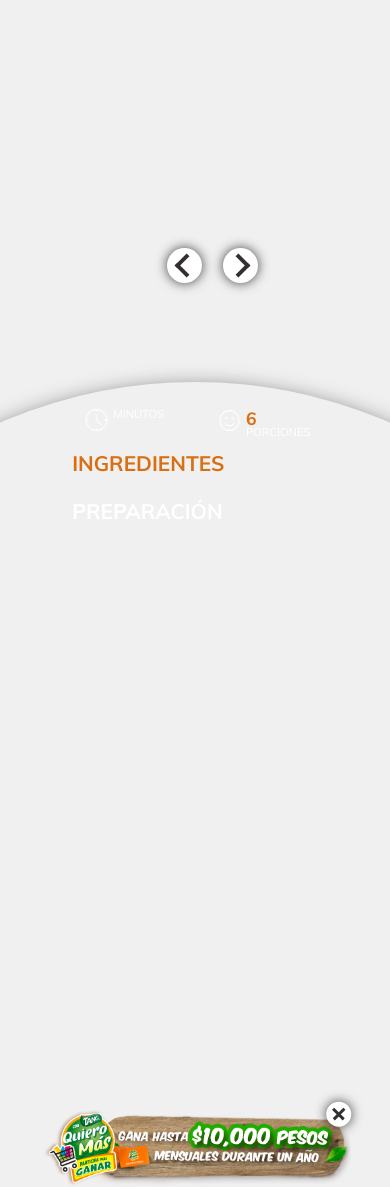
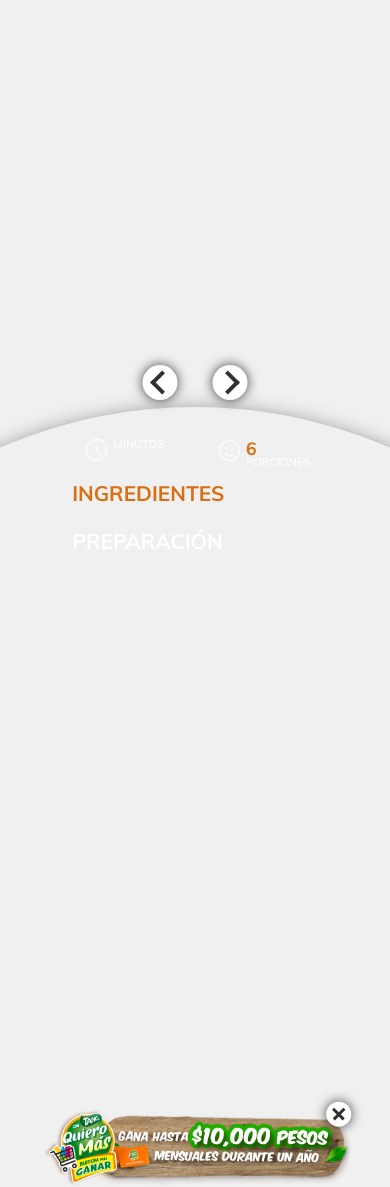
Before and after one commit to Alexbravo21/tangMexico, a PHP site: page /recetas/receta_int.php in a window 390 px wide. Shown: the part 226-1413 px from the top of the page. Run offline with PHP 8.4, Linux system fonts and the light colour scheme.

Commit message:
Corregidos errores de posicionamiento de flechas en home, recetas y sabores. Arreglado el bug donde no funcionaban los filtros

```diff
--- a/css/style.css
+++ b/css/style.css
@@ -93,6 +93,7 @@
   width: 35px;
   height: 35px;
   border-radius: 100px;
+  z-index: 10;
   cursor: pointer;
   -webkit-box-shadow: 0px 0px 12px 0px rgba(0, 0, 0, 0.75);
   box-shadow: 0px 0px 12px 0px rgba(0, 0, 0, 0.75);
@@ -171,6 +172,18 @@
           transform: translate(-80%, -100%) rotate(135deg);
 }
 
+@media (min-width: 770px) {
+  .izquierdo .home_flecha_cont.izquierda {
+    position: absolute;
+    top: 90%;
+    left: 50%;
+    -webkit-transform: translate(-80%, -100%);
+            transform: translate(-80%, -100%);
+    -webkit-transform: translate(-80%, -100%) rotate(135deg);
+            transform: translate(-80%, -100%) rotate(135deg);
+  }
+}
+
 .izquierdo .home_flecha_cont.derecha {
   position: absolute;
   top: 90%;
@@ -181,6 +194,18 @@
           transform: translate(80%, -100%) rotate(-45deg);
 }
 
+@media (min-width: 770px) {
+  .izquierdo .home_flecha_cont.derecha {
+    position: absolute;
+    top: 90%;
+    left: 50%;
+    -webkit-transform: translate(80%, -100%);
+            transform: translate(80%, -100%);
+    -webkit-transform: translate(80%, -100%) rotate(-45deg);
+            transform: translate(80%, -100%) rotate(-45deg);
+  }
+}
+
 .derecho {
   position: relative;
   display: inline-block;
@@ -200,7 +225,7 @@
 .derecho .plasta_circular {
   width: 250%;
   position: relative;
-  top: 5%;
+  top: 8%;
   left: 50%;
   -webkit-transform: translate(-50%, 0);
           transform: translate(-50%, 0);
@@ -341,6 +366,17 @@
 
 .derecho .home_flecha_cont.izquierda {
   position: absolute;
+  top: 3%;
+  left: 50%;
+  -webkit-transform: translate(-150%, 0);
+          transform: translate(-150%, 0);
+  -webkit-transform: translate(-150%, 0) rotate(135deg);
+          transform: translate(-150%, 0) rotate(135deg);
+}
+
+@media (min-width: 770px) {
+  .derecho .home_flecha_cont.izquierda {
+    position: absolute;
     top: 50%;
     left: 8%;
     -webkit-transform: translate(0, -80%);
@@ -348,7 +384,19 @@
     -webkit-transform: translate(0, -80%) rotate(-135deg);
             transform: translate(0, -80%) rotate(-135deg);
   }
-
+}
+
+.derecho .home_flecha_cont.derecha {
+  position: absolute;
+  top: 3%;
+  left: 50%;
+  -webkit-transform: translate(50%, 0);
+          transform: translate(50%, 0);
+  -webkit-transform: translate(50%, 0) rotate(-45deg);
+          transform: translate(50%, 0) rotate(-45deg);
+}
+
+@media (min-width: 770px) {
   .derecho .home_flecha_cont.derecha {
     position: absolute;
     top: 50%;
@@ -357,6 +405,7 @@
             transform: translate(0, 80%);
     -webkit-transform: translate(0, 80%) rotate(45deg);
             transform: translate(0, 80%) rotate(45deg);
+  }
 }
 
 .contacto_texto {
@@ -518,9 +567,9 @@
           transform: translate(-50%, 0);
   z-index: 10;
   width: 90%;
-  height: 65%;
+  height: 70%;
   overflow: hidden;
-  margin-top: 20px;
+  margin-top: 50px;
 }
 
 @media (min-width: 365px) {
@@ -532,6 +581,7 @@
 @media (min-width: 770px) {
   .receta_interior_contenedor {
     width: 350px;
+    margin-top: 20px;
     position: absolute;
     top: 30px;
     left: 80%;
@@ -557,6 +607,7 @@
   font-size: 1.8rem;
   line-height: 1.5rem;
   width: 100%;
+  text-align: center;
 }
 
 .receta_interior_contenedor .receta_interior_texto .receta_interior_titulo p {
--- a/recetas/index.php
+++ b/recetas/index.php
@@ -9,9 +9,9 @@
             <div class="back_color"></div>
             <div class="recetas_cont">
                 <div class="botones_recetas">
-                    <button type="button" class="enviar_contacto">VER TODO</button>
-                    <button type="button" class="enviar_contacto">BEBIDAS</button>
-                    <button type="button" class="enviar_contacto">PLATILLOS</button>
+                    <button type="button" class="enviar_contacto" data-boton="todos">VER TODO</button>
+                    <button type="button" class="enviar_contacto" data-boton="bebida">BEBIDAS</button>
+                    <button type="button" class="enviar_contacto" data-boton="platillo">PLATILLOS</button>
                 </div>
                 <div class="recetas_thumbs_cont">
                     <div class="col-12">
--- a/recetas/receta_int.php
+++ b/recetas/receta_int.php
@@ -2,14 +2,20 @@
 
 <div class="receta_interior_cont">
     <div class="izquierdo">
-        <div class="home_flecha_cont izquierda">
+        <div class="home_flecha_cont izquierda d-none d-md-block">
             <div class="home_flecha"></div>
         </div>
-        <div class="home_flecha_cont derecha">
+        <div class="home_flecha_cont derecha d-none d-md-block">
             <div class="home_flecha"></div>
         </div>
     </div><!--
 --><div class="derecho">
+        <div class="home_flecha_cont izquierda d-block d-md-none">
+            <div class="home_flecha"></div>
+        </div>
+        <div class="home_flecha_cont derecha d-block d-md-none">
+            <div class="home_flecha"></div>
+        </div>
         <div class="receta_interior_contenedor">
             <div class="receta_interior_texto">
                 <div class="receta_interior_titulo"></div>
--- a/scss/_home.scss
+++ b/scss/_home.scss
@@ -64,6 +64,7 @@
     width: $width-buttons;
     height: $width-buttons;
     border-radius: 100px;
+    z-index: 10;
     cursor: pointer;
     @include prefix(box-shadow, 0px 0px 12px 0px rgba(0,0,0,0.75), webkit moz);
     @include med-query($small){
@@ -110,10 +111,18 @@
         &.izquierda{
             @include medio(absolute, 90%, 50%, -#{$tran}, -100%);
             transform: translate(-#{$tran}, -100%) rotate(135deg);
+            @include med-query($medium){
+                @include medio(absolute, 90%, 50%, -#{$tran}, -100%);
+                transform: translate(-#{$tran}, -100%) rotate(135deg);
+            }
         }
         &.derecha{
             @include medio(absolute, 90%, 50%, #{$tran}, -100%);
             transform: translate(#{$tran}, -100%) rotate(-45deg);
+            @include med-query($medium){
+                @include medio(absolute, 90%, 50%, #{$tran}, -100%);
+                transform: translate(#{$tran}, -100%) rotate(-45deg);
+            }
         }
     }
 }
@@ -130,7 +139,7 @@
     }
     .plasta_circular{
         width: 250%;
-        @include medio(relative, 5%, 50%, -50%, 0);
+        @include medio(relative, 8%, 50%, -50%, 0);
         //background-color: color(naranja-mango);
         border-radius: 100%;
         @include responsive-box(100%);
@@ -199,12 +208,20 @@
     }
     .home_flecha_cont{
         &.izquierda{
-            @include medio(absolute, 50%, 8%, 0, -#{$tran});
-            transform: translate(0, -#{$tran}) rotate(-135deg);
+            @include medio(absolute, 3%, 50%, -150%, 0);
+            transform: translate(-150%, 0) rotate(135deg);
+            @include med-query($medium){
+                @include medio(absolute, 50%, 8%, 0, -#{$tran});
+                transform: translate(0, -#{$tran}) rotate(-135deg);
+            }
         }
         &.derecha{
-            @include medio(absolute, 50%, 8%, 0, #{$tran});
-            transform: translate(0, #{$tran}) rotate(45deg);
+            @include medio(absolute, 3%, 50%, 50%, 0);
+            transform: translate(50%, 0) rotate(-45deg);
+            @include med-query($medium){
+                @include medio(absolute, 50%, 8%, 0, #{$tran});
+                transform: translate(0, #{$tran}) rotate(45deg);
+            }
         }
     }
 }
--- a/scss/_recetas.scss
+++ b/scss/_recetas.scss
@@ -26,14 +26,15 @@
     @include medio(absolute, 30px, 50%, -50%, 0);
     z-index: 10;
     width: 90%;
-    height: 65%;
+    height: 70%;
     overflow: hidden;
-    margin-top: 20px;
+    margin-top: 50px;
     @include med-query($petit){
         height: 80%;
     }
     @include med-query($medium){
         width: 350px;
+        margin-top: 20px;
         @include medio(absolute, 30px, 80%, -100%, 0);
     }
     .receta_interior_texto{
@@ -50,6 +51,7 @@
             font-size: 1.8rem;
             line-height: 1.5rem;
             width: 100%;
+            text-align: center;
             p{
                 text-align: center;
                 @include med-query($medium){
```
Also changed, not shown: js/tang.js (+32 -3 lines), recetas.json (+42 -21 lines), sabores/index.php (+4 -4 lines), sabores/sabor_int.php (+8 -2 lines), sobres.json (+42 -21 lines), 1 other file. Lines whose indentation alone changed are shown as unchanged.
